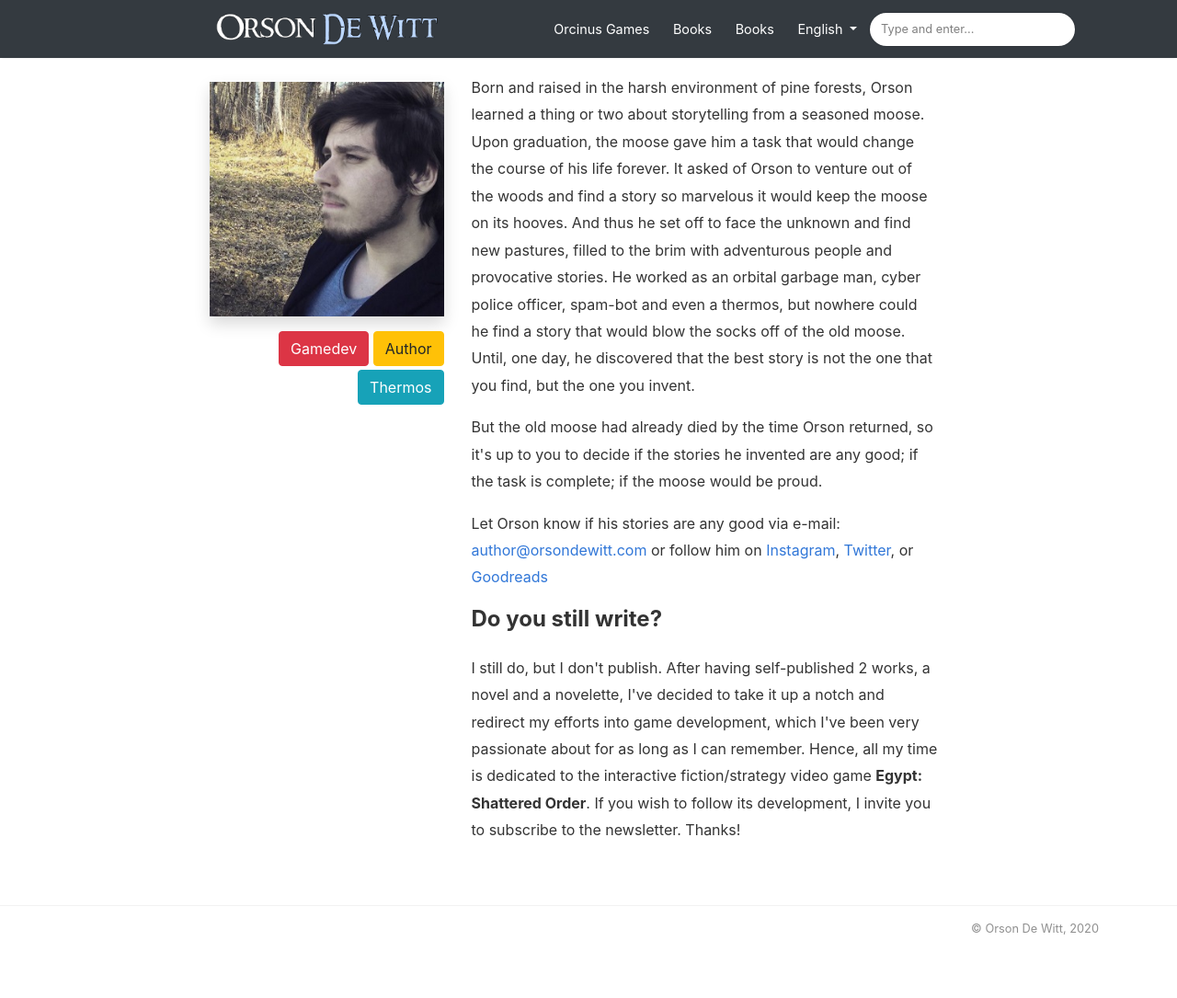
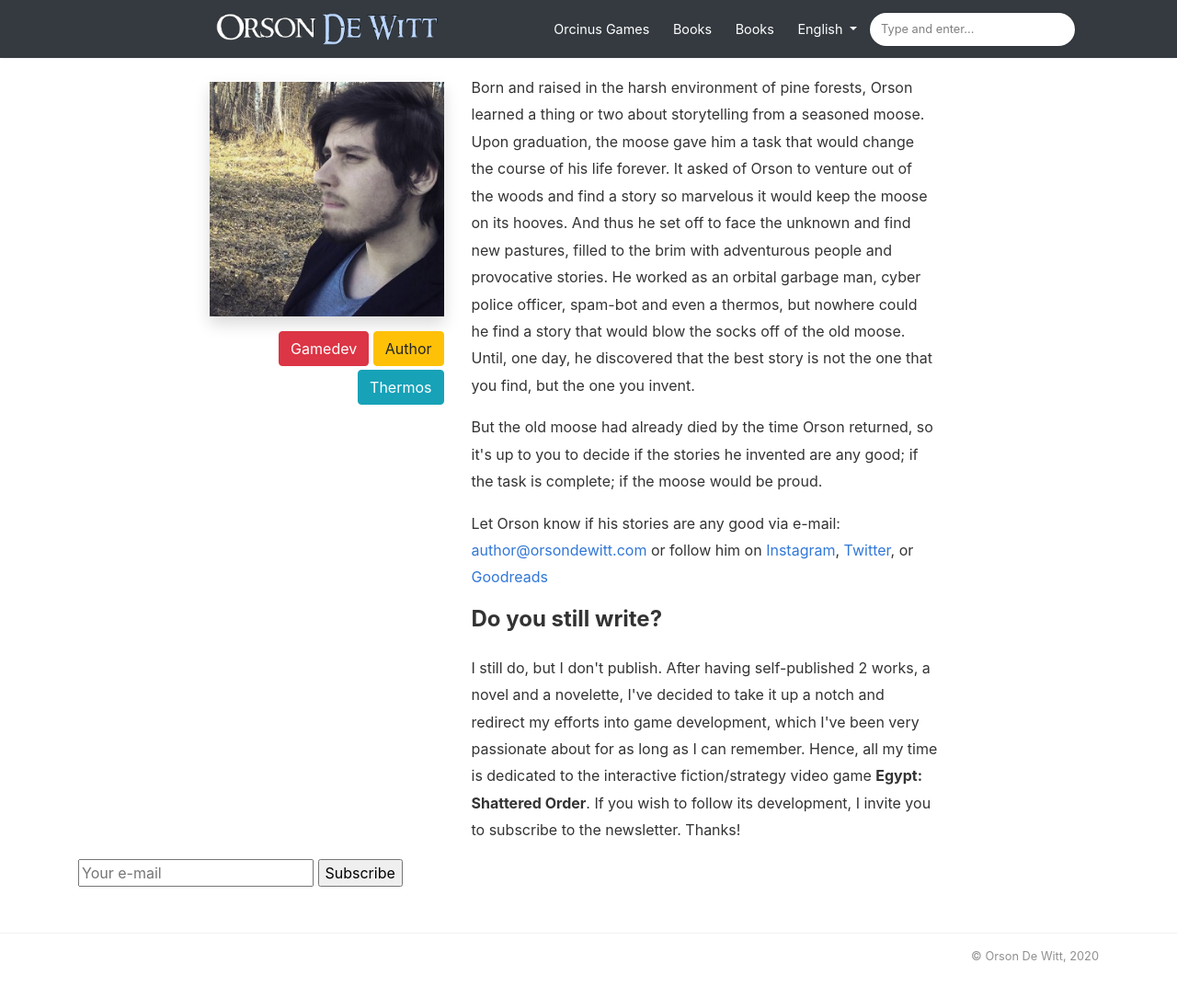
Before and after one commit to OrsonDWitt/OrsonDWitt.github.io, a Jekyll site: the page built from _pages/about.md, in a window 1280 px wide and 1123 px high. Shown: the top 1085 px of the window at 92% size. Built offline with Jekyll 4.4.1, drawn with Linux system fonts in a browser that asks for light colours; nearby versions of some CDN libraries.

Commit message:
Update default.html

```diff
--- a/_layouts/default.html
+++ b/_layouts/default.html
@@ -73,7 +73,7 @@
                 {% else %}
                 <li class="nav-item">
                 {% endif %}
-                <a class="nav-link" href="{{ site.games }}" title="Games created by Orson">Orcinus Games</a>
+                <a class="nav-link" href="{{ site.games }}" title="Games made by Orson">Orcinus Games</a>
                 </li>
 
                 <li class="nav-item">
@@ -128,11 +128,21 @@
 ================================================== -->
 <div class="main-content">
     {{ content }}
+			{% if page.url == "/about" %}
+                    <form id="sender-subscribe" target="_blank" action="https://app.sender.net/forms/sender_subscription/2812/e3bbda51" class="wj-contact-form validate" method="POST" novalidate>
+            <div class="mc-field-group">
+			    <input name="email" class="required email" id="email" data-label="E-mail" autocomplete="on" placeholder="Your e-mail" required>
+				 <input type="submit" value="Subscribe" name="subscribe" class="heart">
+		    {% endif %}
 {% if page.layout == 'post' %}
 <h4>Did you like what you read?</h4>
 Ever so often I send out a mail to my subscribers with things I consider worth sharing — interesting facts, game updates, new pieces of writing, etc. — and I invite <b>you</b> to join us.
 You're not gerting a cat in the bag; all the previous newsletters can be read here.
 No spam, no ads. Unsubscribe whenever you want.
+		                        <form id="sender-subscribe" target="_blank" action="https://app.sender.net/forms/sender_subscription/2812/e3bbda51" class="wj-contact-form validate" method="POST" novalidate>
+            <div class="mc-field-group">
+			    <input name="email" class="required email" id="email" data-label="E-mail" autocomplete="on" placeholder="Your e-mail" required>
+				 <input type="submit" value="Subscribe" name="subscribe" class="heart">
 {% endif %}
 </div>
 </div>
@@ -148,11 +158,11 @@ No spam, no ads. Unsubscribe whenever you want.
 
 		{% else %}
 		All writing efforts are currently being redirected into development of the interactive fiction/strategy video game <b>Egypt: Shattered Order</b>. If you wish to follow its development, feel free to join the mailing list.
-		{% endif %}
                     <form id="sender-subscribe" target="_blank" action="https://app.sender.net/forms/sender_subscription/2812/e3bbda51" class="wj-contact-form validate" method="POST" novalidate>
             <div class="mc-field-group">
 			    <input name="email" class="required email" id="email" data-label="E-mail" autocomplete="on" placeholder="Your e-mail" required>
 				 <input type="submit" value="Subscribe" name="subscribe" class="heart">
+		    		{% endif %}
             </div>
 		    </form>
 	</div>
```
